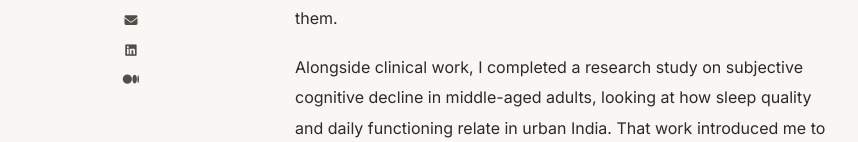
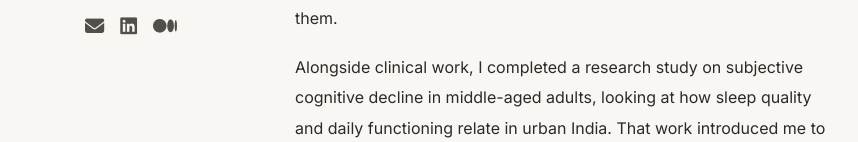
Before and after one commit to saba-shahin/saba-shahin.github.io, a plain HTML site: page index.html in a window 1280 px wide. Shown: the part 384-526 px from the top of the page, without its empty margins (211-1069 px from the left). Drawn offline with Linux system fonts and the light colour scheme.

Commit message:
Update index.html

```diff
--- a/index.html
+++ b/index.html
@@ -270,28 +270,25 @@ main {
   font-size: 12px;
   color: var(--faint);
 }
-
 .social-row {
   display: flex;
-  flex-direction: column;
-  gap: 0.4rem;
+  justify-content: center;
+  align-items: center;
+  gap: 1rem;
   margin-top: 0.75rem;
-  align-items: center;
-  width: 100%;
 }
 
 .social-row a {
-  font-size: 13px;
-  font-weight: 500;
   color: var(--muted);
-  text-decoration: none;
-  transition: color 0.2s;
-  letter-spacing: 0.01em;
+  font-size: 1.2rem;
+  transition: color 0.2s ease, transform 0.2s ease;
 }
 
-.social-row a:hover { color: var(--accent); }
-
-/* RIGHT BIO */
+.social-row a:hover {
+  color: var(--accent);
+  transform: translateY(-2px);
+}
+  /* RIGHT BIO */
 .hero-text { min-width: 0; }
 
 .greeting {
```
